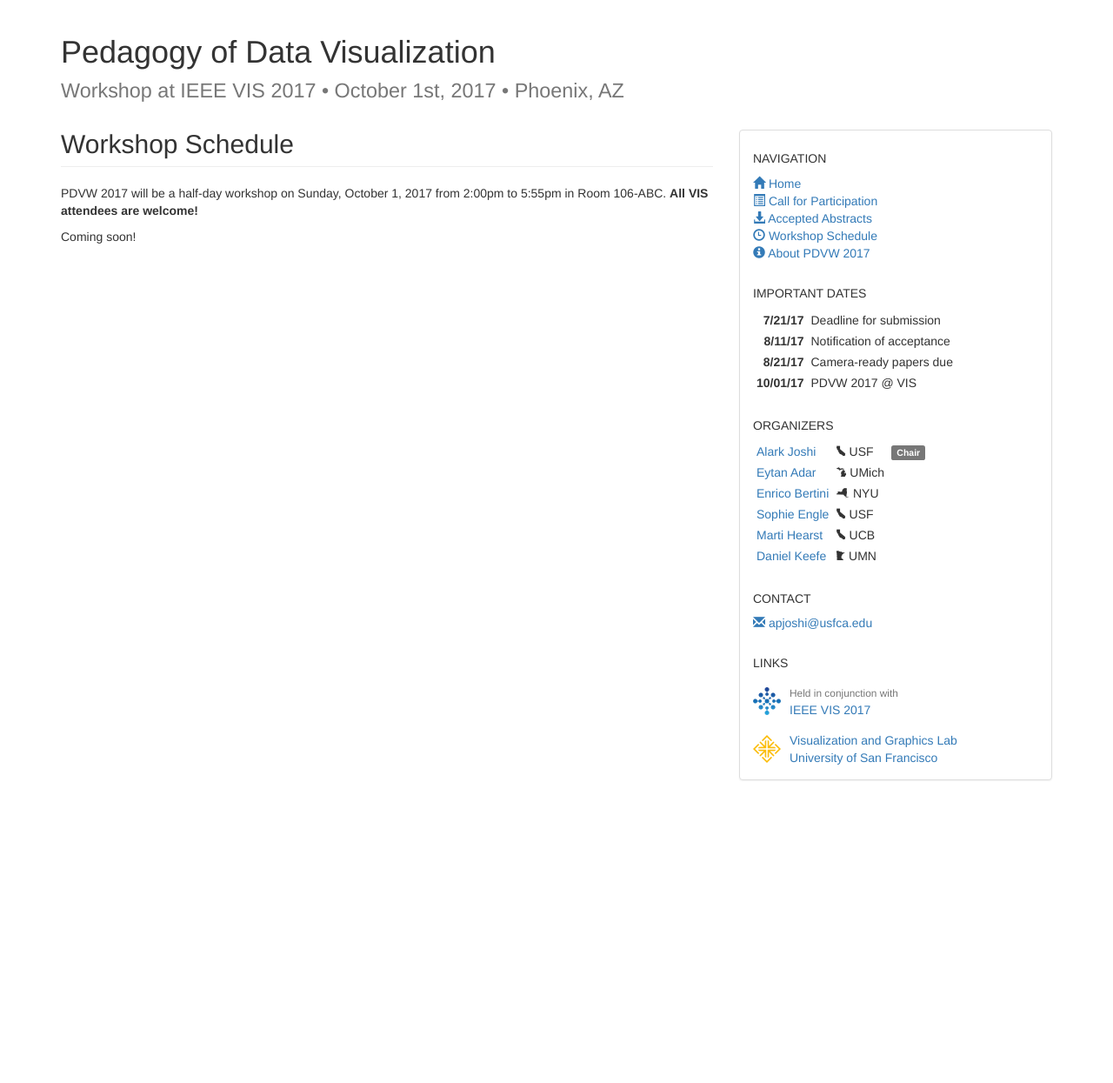
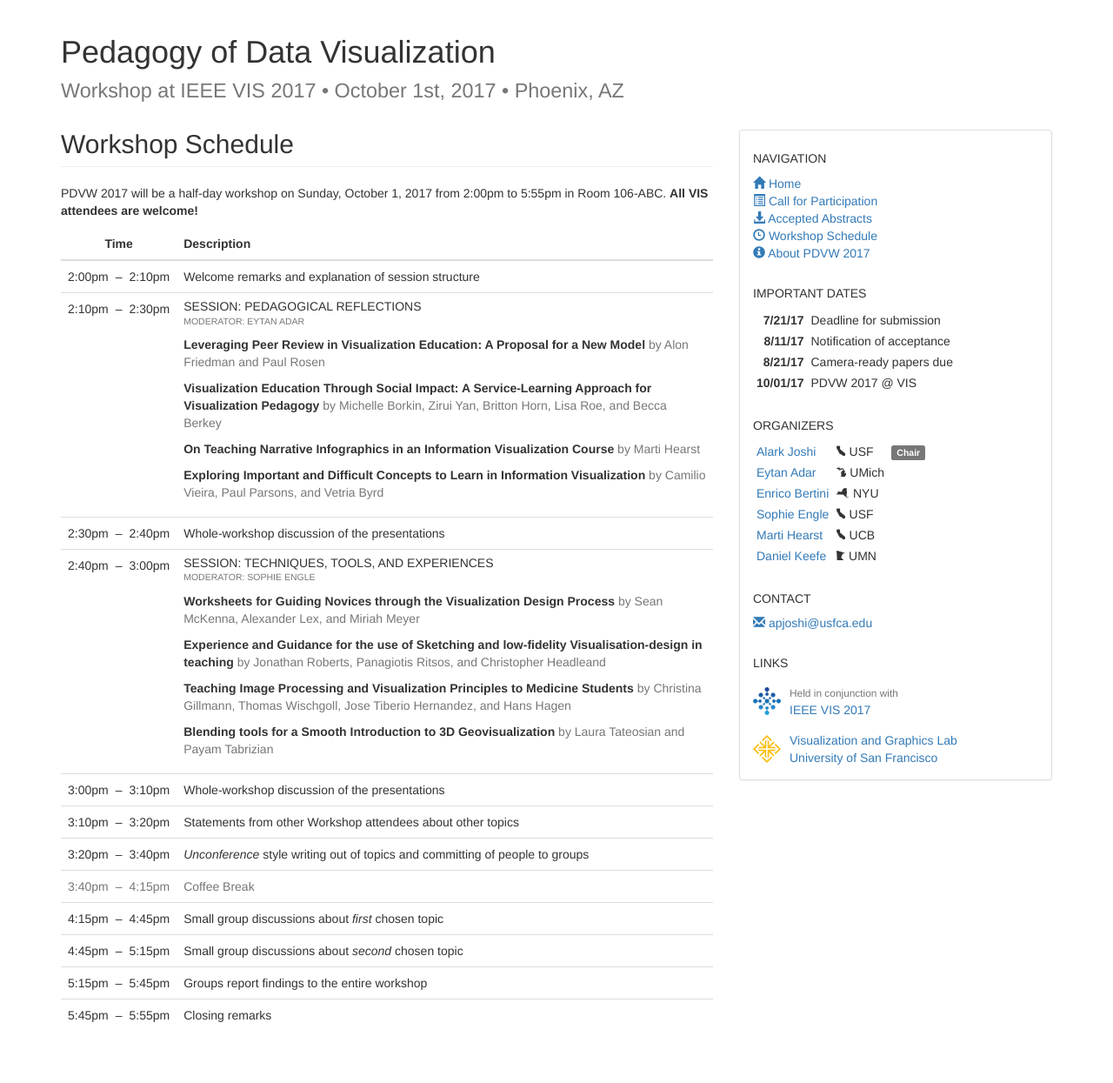
Before and after one commit to usfvgl/pdvw, a Jekyll site: the page built from 2017/schedule.html, in a window 1280 px wide. Shown: the whole page at 87% size. Built offline with Jekyll 4.4.1, drawn with Linux system fonts in a browser that asks for light colours; before the commit the page ends 957 px from its top, so only the background shows below that.

Commit message:
Added schedule-related details

```diff
--- a/2017/schedule.html
+++ b/2017/schedule.html
@@ -6,8 +6,7 @@ title: Workshop Schedule
 {% assign abstracts = site.data.pdvw2017.abstracts | sort: 'file' %}
 <p>PDVW 2017 will be a half-day workshop on Sunday, October 1, 2017 from 2:00pm to 5:55pm in Room 106-ABC. <strong>All VIS attendees are welcome!</strong></p>
 
-Coming soon!
-<!-- <table class="table table-hover table-schedule">
+<table class="table table-hover table-schedule">
 <thead>
 <tr>
     <th colspan="3">Time</th>
@@ -19,55 +18,81 @@ Coming soon!
     <td>2:00pm</td>
     <td>&ndash;</td>
     <td>2:10pm</td>
-    <td>Introductions</td>
+    <td>Welcome remarks and explanation of session structure</td>
 </tr>
 <tr>
     <td>2:10pm</td>
     <td>&ndash;</td>
-    <td>2:55pm</td>
+    <td>2:30pm</td>
     <td>
-        <h5 class="text-uppercase">Panel: Curriculum Design<br/><small>Moderator: Eytan Adar</small></h5>
-        {% for abstract in abstracts %}{% if abstract.panel == "Curriculum Design" %}<p><strong><a href="{{ site.github.url }}/2016/abstracts/{{ abstract.file }}">{{ abstract.title }}</a></strong> <span class="text-muted">by {% if abstract.authors.size <= 2 %}{{ abstract.authors | join: ' and ' }}{% else %}{% for author in abstract.authors %}{% if forloop.last %}and {% endif %}{{ author }}{% unless forloop.last %}, {% endunless %}{% endfor %}{% endif %}</span></p>{% endif %}{% endfor %}
+        <h5 class="text-uppercase">Session: Pedagogical Reflections<br/><small>Moderator: Eytan Adar</small></h5>
+        {% for abstract in abstracts %}{% if abstract.panel == "Pedagogical Reflections" %}<p><strong>{{ abstract.title }}</strong> <span class="text-muted">by {% if abstract.authors.size <= 2 %}{{ abstract.authors | join: ' and ' }}{% else %}{% for author in abstract.authors %}{% if forloop.last %}and {% endif %}{{ author }}{% unless forloop.last %}, {% endunless %}{% endfor %}{% endif %}</span></p>{% endif %}{% endfor %}
     </td>
 </tr>
 <tr>
-    <td>2:55pm</td>
+    <td>2:30pm</td>
+    <td>&ndash;</td>
+    <td>2:40pm</td>
+    <td>Whole-workshop discussion of the presentations </td>
+</tr>
+<tr>
+    <td>2:40pm</td>
+    <td>&ndash;</td>
+    <td>3:00pm</td>
+    <td>
+        <h5 class="text-uppercase">Session: Techniques, Tools, and Experiences<br/><small>Moderator: Sophie Engle</small></h5>
+        {% for abstract in abstracts %}{% if abstract.panel == "Techniques, Tools, and Experiences" %}<p><strong>{{ abstract.title }}</strong> <span class="text-muted">by {% if abstract.authors.size <= 2 %}{{ abstract.authors | join: ' and ' }}{% else %}{% for author in abstract.authors %}{% if forloop.last %}and {% endif %}{{ author }}{% unless forloop.last %}, {% endunless %}{% endfor %}{% endif %}</span></p>{% endif %}{% endfor %}
+    </td>
+</tr>
+<tr>
+    <td>3:00pm</td>
+    <td>&ndash;</td>
+    <td>3:10pm</td>
+    <td>Whole-workshop discussion of the presentations </td>
+</tr>
+<tr>
+    <td>3:10pm</td>
+    <td>&ndash;</td>
+    <td>3:20pm</td>
+    <td>Statements from other Workshop attendees about other topics</td>
+    </td>
+</tr>
+<tr>
+    <td>3:20pm</td>
     <td>&ndash;</td>
     <td>3:40pm</td>
-    <td>
-        <h5 class="text-uppercase">Panel: Pedagogical Structures<br/><small>Moderator: Sophie Engle</small></h5>
-        {% for abstract in abstracts %}{% if abstract.panel == "Pedagogical Structures" %}<p><strong><a href="{{ site.github.url }}/2016/abstracts/{{ abstract.file }}">{{ abstract.title }}</a></strong> <span class="text-muted">by {% if abstract.authors.size <= 2 %}{{ abstract.authors | join: ' and ' }}{% else %}{% for author in abstract.authors %}{% if forloop.last %}and {% endif %}{{ author }}{% unless forloop.last %}, {% endunless %}{% endfor %}{% endif %}</span></p>{% endif %}{% endfor %}
+    <td><em>Unconference</em> style writing out of topics and committing of people to groups</td>
     </td>
 </tr>
-<tr class="text-muted">
+<tr class='text-muted'>
     <td>3:40pm</td>
     <td>&ndash;</td>
     <td>4:15pm</td>
-    <td><em>Break</em></td>
+    <td>Coffee Break</td>
 </tr>
 <tr>
     <td>4:15pm</td>
     <td>&ndash;</td>
-    <td>5:00pm</td>
-    <td>
-        <h5 class="text-uppercase">Panel: Focus on Theory<br/><small>Moderator: Daniel Keefe</small></h5>
-        {% for abstract in abstracts %}{% if abstract.panel == "Focus on Theory" %}<p><strong><a href="{{ site.github.url }}/2016/abstracts/{{ abstract.file }}">{{ abstract.title }}</a></strong> <span class="text-muted">by {% if abstract.authors.size <= 2 %}{{ abstract.authors | join: ' and ' }}{% else %}{% for author in abstract.authors %}{% if forloop.last %}and {% endif %}{{ author }}{% unless forloop.last %}, {% endunless %}{% endfor %}{% endif %}</span></p>{% endif %}{% endfor %}
-    </td>
+    <td>4:45pm</td>
+    <td>Small group discussions about <em>first</em> chosen topic</td>
 </tr>
 <tr>
-    <td>5:00pm</td>
+    <td>4:45pm</td>
+    <td>&ndash;</td>
+    <td>5:15pm</td>
+    <td>Small group discussions about <em>second</em> chosen topic</td>
+</tr>
+<tr>
+    <td>5:15pm</td>
     <td>&ndash;</td>
     <td>5:45pm</td>
-    <td>
-        <h5 class="text-uppercase">Panel: Focus on Design<br/><small>Moderator: Alark Joshi</small></h5>
-        {% for abstract in abstracts %}{% if abstract.panel == "Focus on Design" %}<p><strong><a href="{{ site.github.url }}/2016/abstracts/{{ abstract.file }}">{{ abstract.title }}</a></strong> <span class="text-muted">by {% if abstract.authors.size <= 2 %}{{ abstract.authors | join: ' and ' }}{% else %}{% for author in abstract.authors %}{% if forloop.last %}and {% endif %}{{ author }}{% unless forloop.last %}, {% endunless %}{% endfor %}{% endif %}</span></p>{% endif %}{% endfor %}
-    </td>
+    <td>Groups report findings to the entire workshop</td>
 </tr>
 <tr>
     <td>5:45pm</td>
     <td>&ndash;</td>
     <td>5:55pm</td>
-    <td>Future Directions</td>
+    <td>Closing remarks</td>
 </tr>
 </tbody>
-</table> -->
+</table>
```
Also changed, not shown: _data/pdvw2017.yml (+11 -1 lines).
